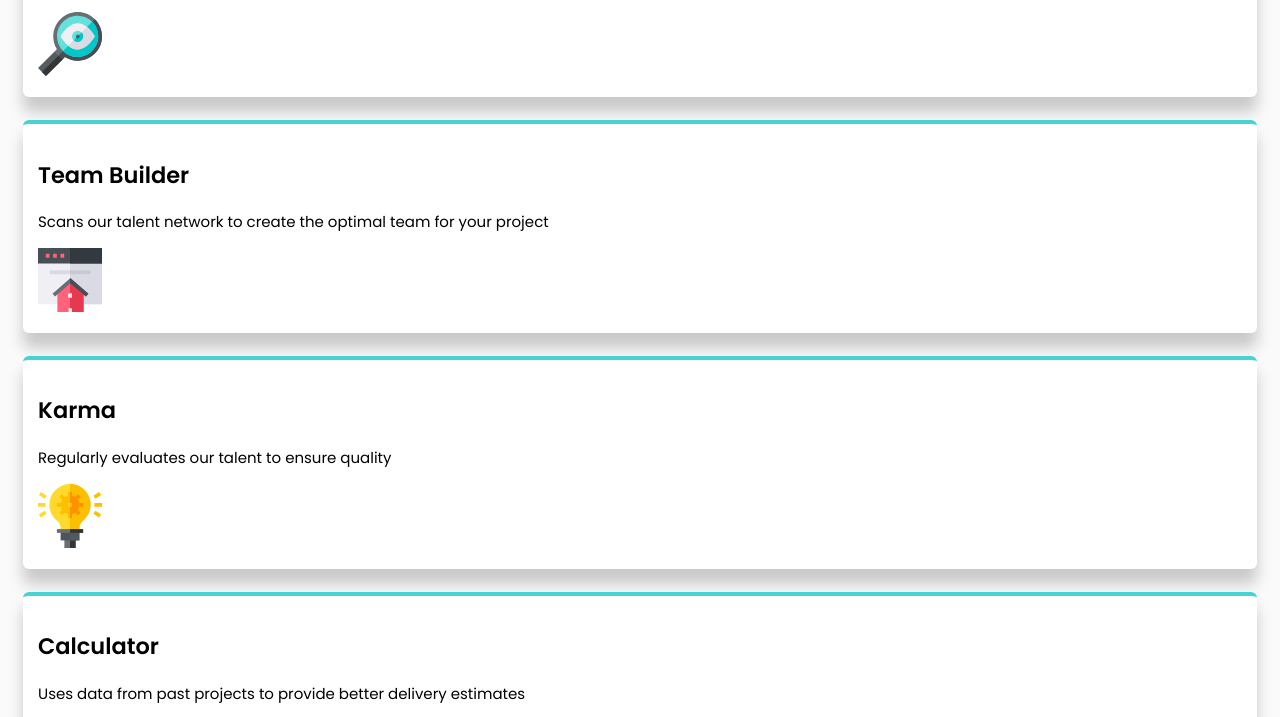
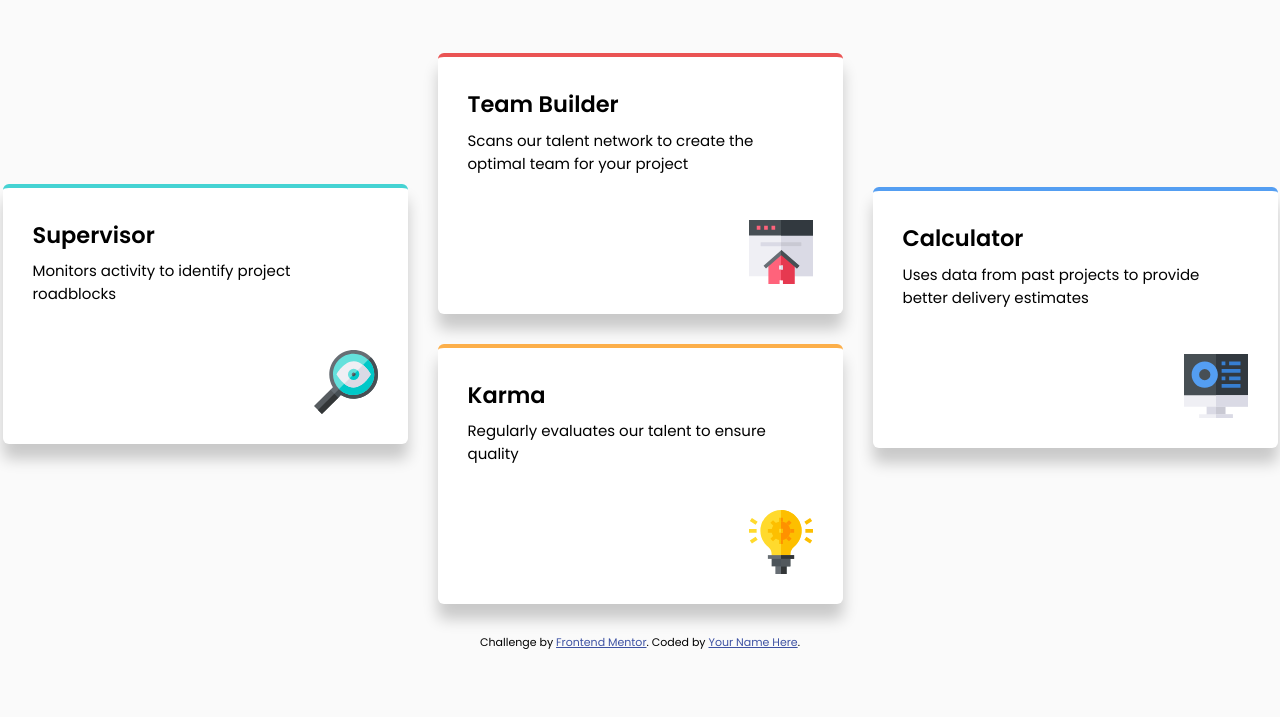
Before and after one commit to caioalvesp/four-card-feature-section, a plain HTML site: page index.html in a window 1280 px wide. Shown: the part 305-1022 px from the top of the page. After the commit the page ends 964 px from the top, so only its background shows below. Drawn offline with Linux system fonts and the light colour scheme.

Commit message:
finalizado

```diff
--- a/style.css
+++ b/style.css
@@ -26,6 +26,10 @@ body {
   padding-right: 1rem;
 }
 
+h2, p {
+  margin: 0;
+}
+
 h1 {
   font-weight: 200;
 }
@@ -45,19 +49,98 @@ h1, h1 span, .description {
 .description {
   color: var(--very-dark-blue);
   font-weight: 400;
+  margin-bottom: 5rem;
+  font-size: 1.1rem;
+}
+
+.cards .card:nth-child(1) {
+  border-top: .3rem solid var(--cyan);
+}
+
+.cards .card:nth-child(2) {
+  border-top: .3rem solid var(--red);
+}
+
+.cards .card:nth-child(3) {
+  border-top: .3rem solid var(--orange);
+}
+
+.cards .card:nth-child(4) {
+  border-top: .3rem solid var(--blue);
+  margin-bottom: 1.5rem;
 }
 
 .card {
   background-color: white;
   border-radius: .4rem;
   box-shadow: 0 1rem 1rem rgba(0, 0, 0, .2);
-  padding: 1rem;
-  border-top: .3rem solid var(--cyan);
+  padding: 2rem;
+  display: flex;
+  flex-direction: column;
 }
 
 .card + .card {
-  margin-top: 1.5rem;
+  margin-top: 2rem;
+}
+
+.card--title {
+  padding-bottom: .5rem;
+}
+
+.card--description {
+  padding-bottom: 3rem;
+}
+
+.card img {
+  max-width: 25%;
+  align-self: flex-end;
 }
 
 .attribution { font-size: 11px; text-align: center; }
 .attribution a { color: hsl(228, 45%, 44%); }
+
+@media (min-width: 1280px) {
+  h1, h1 span {
+    font-size: 3rem;
+    line-height: 4.5rem;
+  }
+
+  .description {
+    max-width: 40rem;
+    margin: 0 auto;
+  }
+
+  .cards {
+    display: grid;
+    grid-template-areas:
+    'supervisor team calculator'
+    'supervisor karma calculator';
+    gap: 2rem;
+    margin: 0 auto;
+    padding: 2rem 5rem;
+    justify-content: center;
+  }
+
+  .cards .card {
+    width: 27rem;
+  }
+
+  .cards .card:nth-child(1) {
+    grid-area: supervisor;
+    align-self: center;
+  }
+
+  .cards .card:nth-child(2) {
+    grid-area: team;
+  }
+
+  .cards .card:nth-child(3) {
+    grid-area: karma;
+    margin: 0;
+  }
+
+  .cards .card:nth-child(4) {
+    grid-area: calculator;
+    align-self: center;
+  }
+}
```
